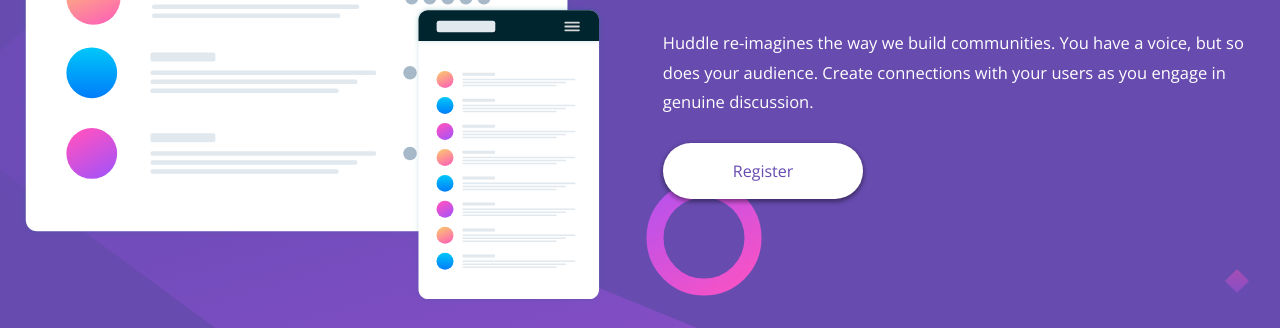
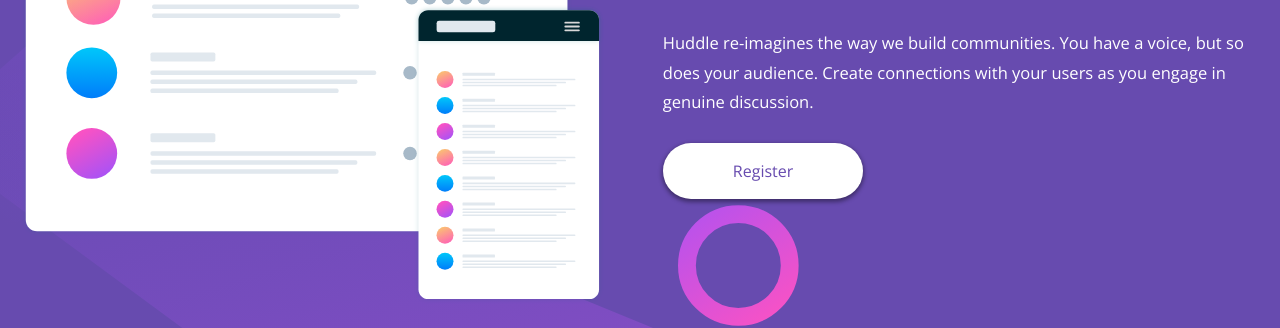
Before and after one commit to M3gan3Sama/huddle-landing-page-with-single-introductory-section-master, a plain HTML site: page index.html in a window 1280 px wide. Shown: the part 325-653 px from the top of the page. Drawn offline with nearby package versions, Linux system fonts and the light colour scheme.

Commit message:
modified style

```diff
--- a/style/main.css
+++ b/style/main.css
@@ -28,6 +28,7 @@ body {
 }
 
 main {
+  max-width: 53rem;
   padding: 3.9rem 3.8rem;
   margin-block-end: auto;
 }
@@ -72,6 +73,7 @@ button:active {
   display: flex;
   flex-direction: column;
   gap: 7rem;
+  margin-bottom: 7rem;
 }
 
 .logo {
```
